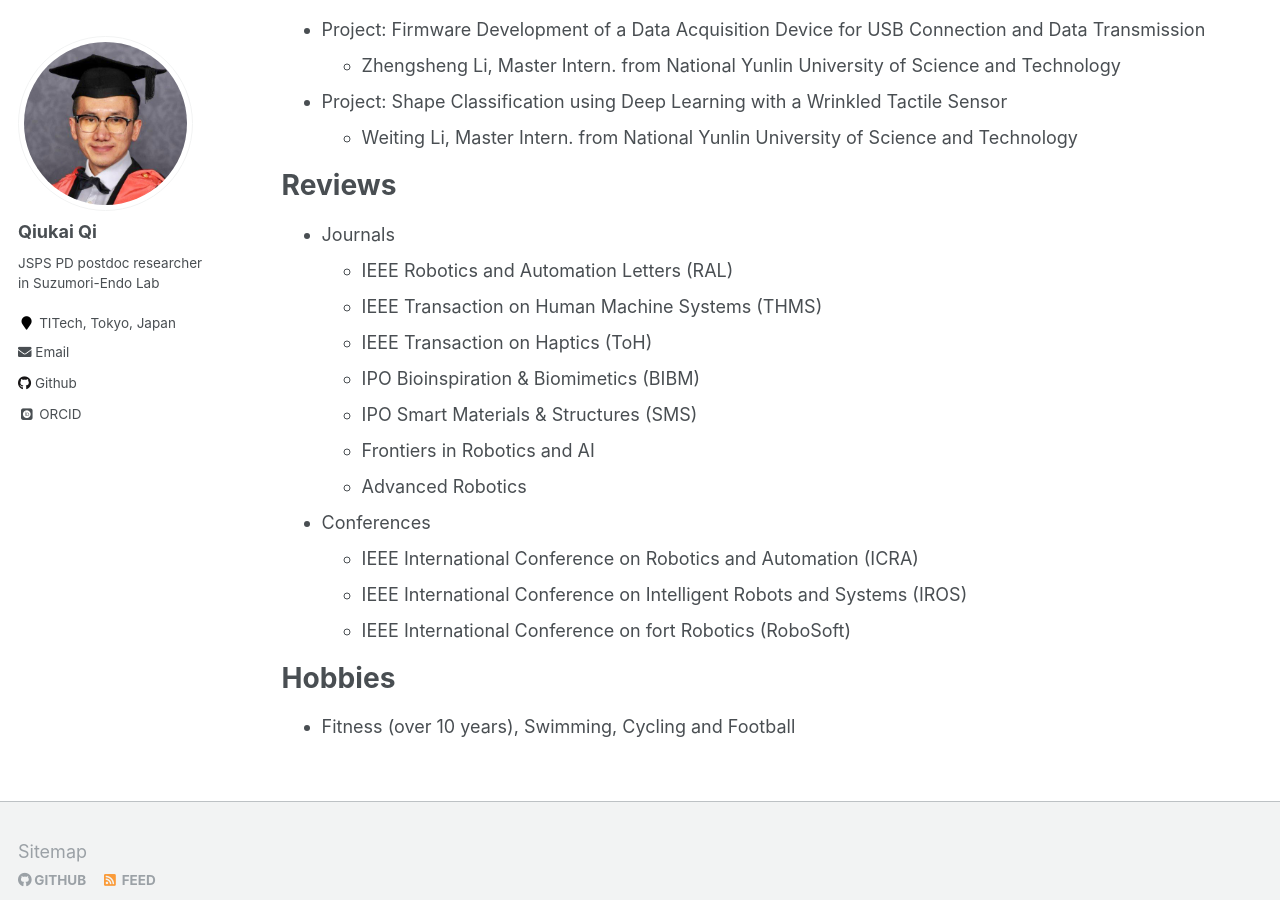
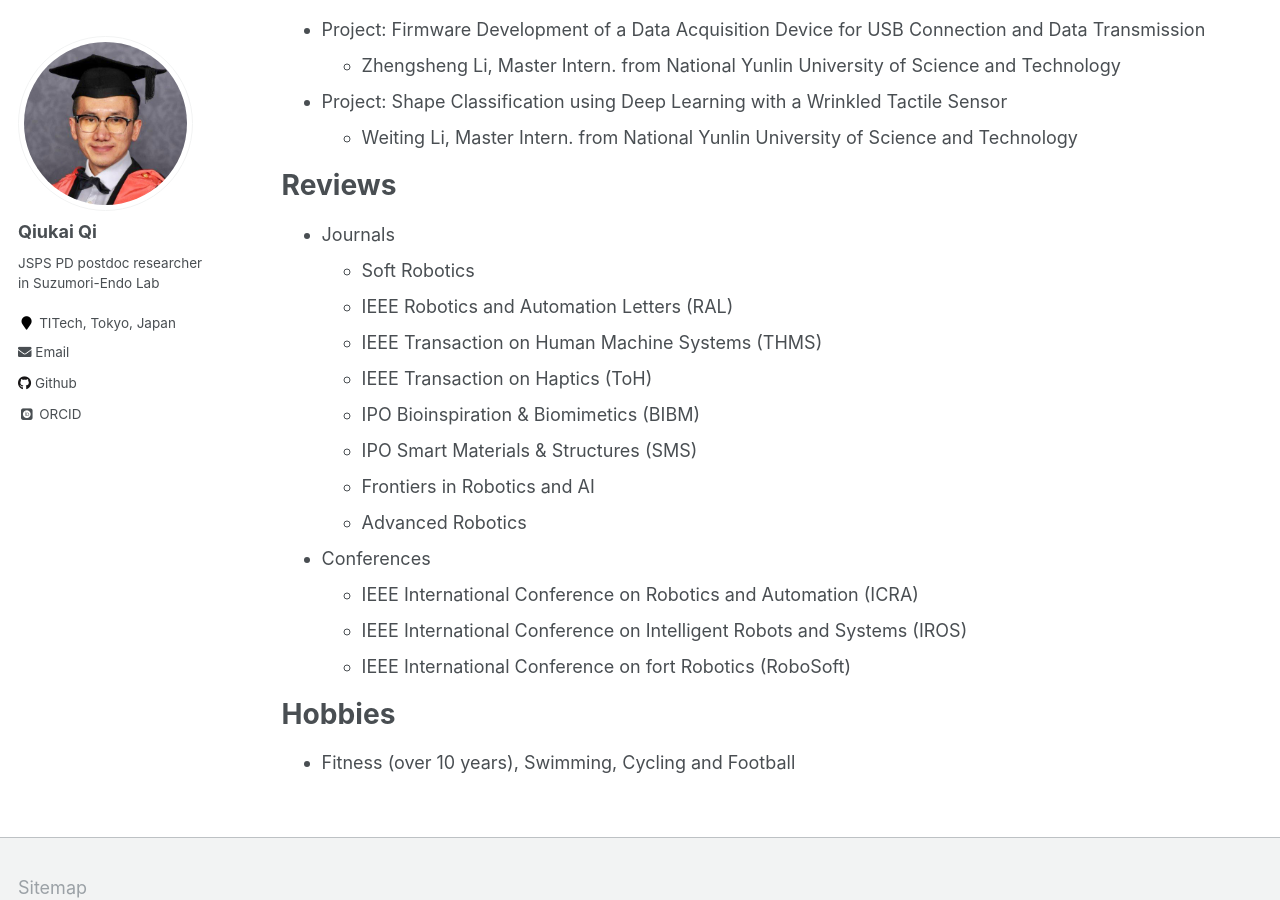
Before and after one commit to QiukaiQi/qiukaiqi.github.io, a Jekyll site: the page built from _pages/CV.md, in a window 1280 px wide and 900 px high, scrolled down 3023 px. Built offline with Jekyll 4.4.1, drawn with Linux system fonts in a browser that asks for light colours; some web fonts are replaced.

Commit message:
Update CV.md

```diff
--- a/_pages/CV.md
+++ b/_pages/CV.md
@@ -104,6 +104,7 @@ Supervisions
 Reviews
 ======
 * Journals
+  * Soft Robotics
   * IEEE Robotics and Automation Letters (RAL)
   * IEEE Transaction on Human Machine Systems (THMS)
   * IEEE Transaction on Haptics (ToH)
```
